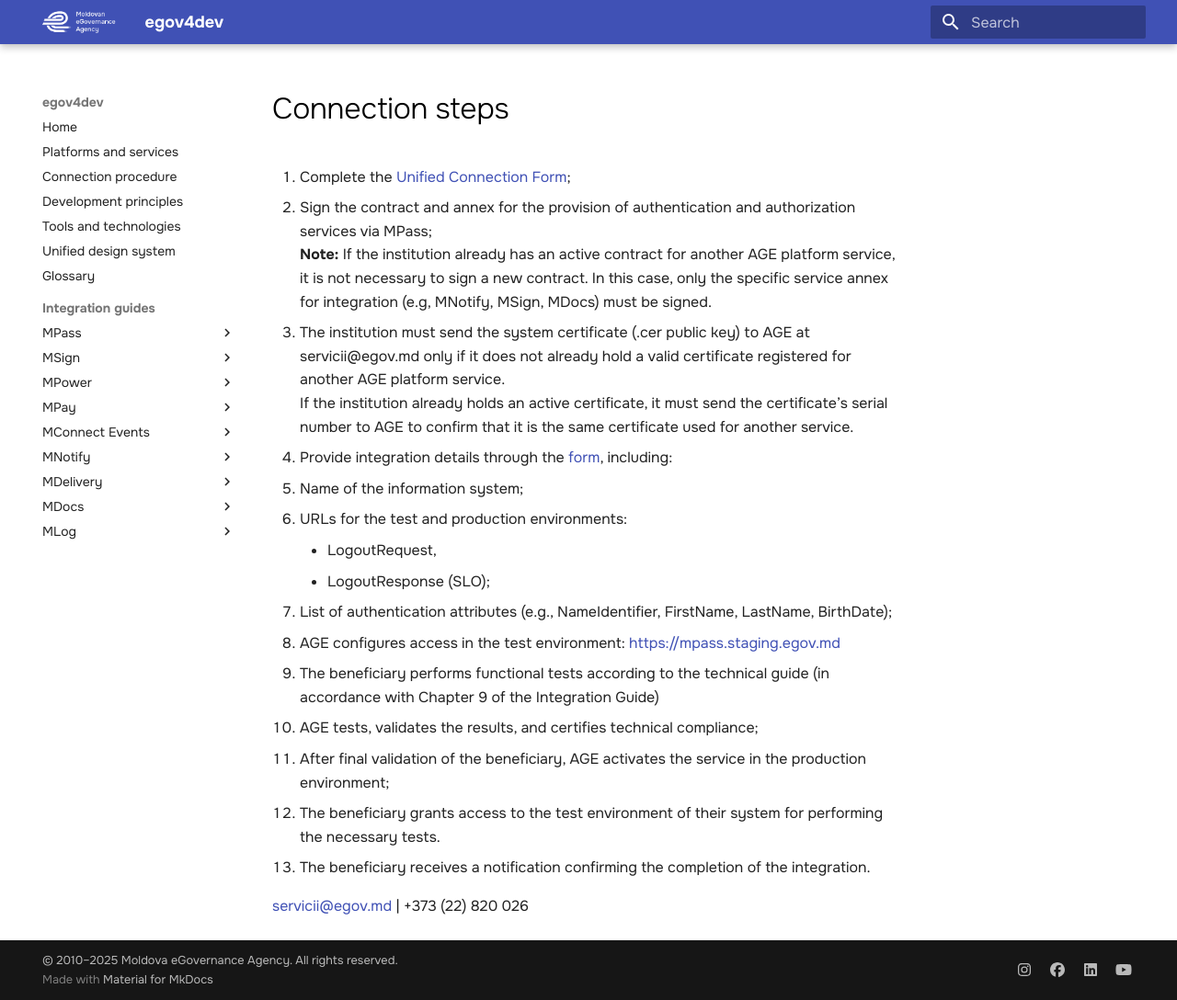
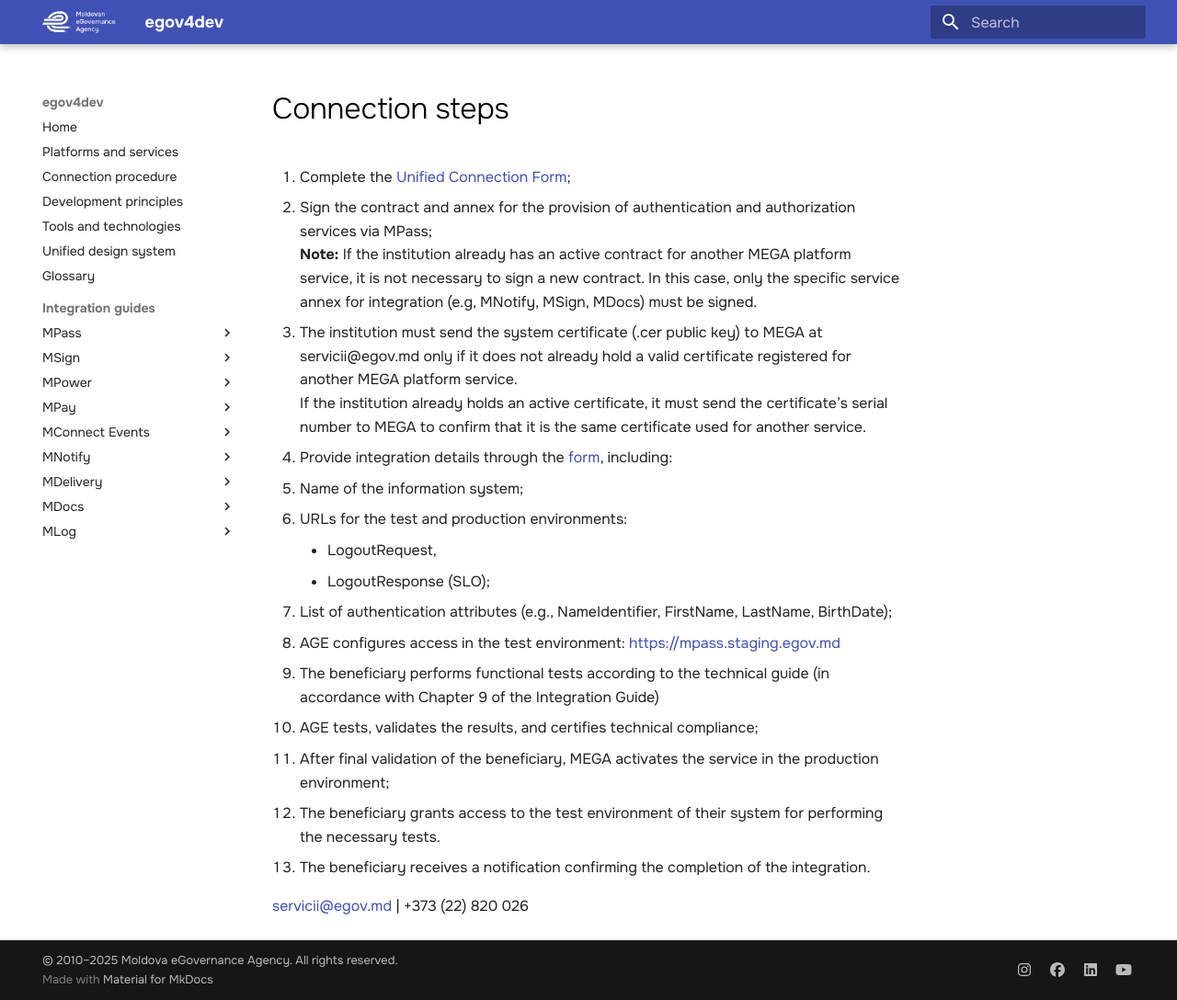
Before and after one commit to egov-moldova/egov4dev, an MkDocs documentation site: the page built from docs/guides/mpass/process.md, in a window 1280 px wide and 1088 px high. Shown: the whole window at 92% size. Built offline with MkDocs 1.6.1 and Material for MkDocs 9.7.7, drawn with Linux system fonts in a browser that asks for light colours.

Commit message:
Update process.md

```diff
--- a/docs/guides/mpass/process.md
+++ b/docs/guides/mpass/process.md
@@ -1,7 +1,7 @@
 1. Complete the [Unified Connection Form](https://forms.office.com/pages/responsepage.aspx?id=Z4f8jWsRaEKDxfvIWTRtOHwLku9yOJZAs22J7gTUxBNUMFhISEJPMUNGOTIwV09OTkFTUUtLSk9LTS4u&route=shorturl);
-2. Sign the contract and annex for the provision of authentication and authorization services via MPass; <br>**Note:** If the institution already has an active contract for another AGE platform service, it is not necessary to sign a new contract. In this case, only the specific service annex for integration (e.g, MNotify, MSign, MDocs) must be signed.
-3. The institution must send the system certificate (.cer public key) to AGE at servicii@egov.md only if it does not already hold a valid certificate registered for another AGE platform service.
-If the institution already holds an active certificate, it must send the certificate’s serial number to AGE to confirm that it is the same certificate used for another service.
+2. Sign the contract and annex for the provision of authentication and authorization services via MPass; <br>**Note:** If the institution already has an active contract for another MEGA platform service, it is not necessary to sign a new contract. In this case, only the specific service annex for integration (e.g, MNotify, MSign, MDocs) must be signed.
+3. The institution must send the system certificate (.cer public key) to MEGA at servicii@egov.md only if it does not already hold a valid certificate registered for another MEGA platform service.
+If the institution already holds an active certificate, it must send the certificate’s serial number to MEGA to confirm that it is the same certificate used for another service.
 4. Provide integration details through the [form](https://forms.office.com/pages/responsepage.aspx?id=Z4f8jWsRaEKDxfvIWTRtOPEKwFi7MyRNimikcwdXWMlUOTlGSVRPQUJVRUFKVVVYR1I4UE9KTTRYOC4u), including:
    * Name of the information system;
    * URLs for the test and production environments:
@@ -11,7 +11,7 @@
 5. AGE configures access in the test environment: [https://mpass.staging.egov.md](https://mpass.staging.egov.md/)
 6. The beneficiary performs functional tests according to the technical guide (in accordance with Chapter 9 of the Integration Guide)
 7. AGE tests, validates the results, and certifies technical compliance;
-8. After final validation of the beneficiary, AGE activates the service in the production environment;
+8. After final validation of the beneficiary, MEGA activates the service in the production environment;
 9. The beneficiary grants access to the test environment of their system for performing the necessary tests.
 10. The beneficiary receives a notification confirming the completion of the integration.
 
```
